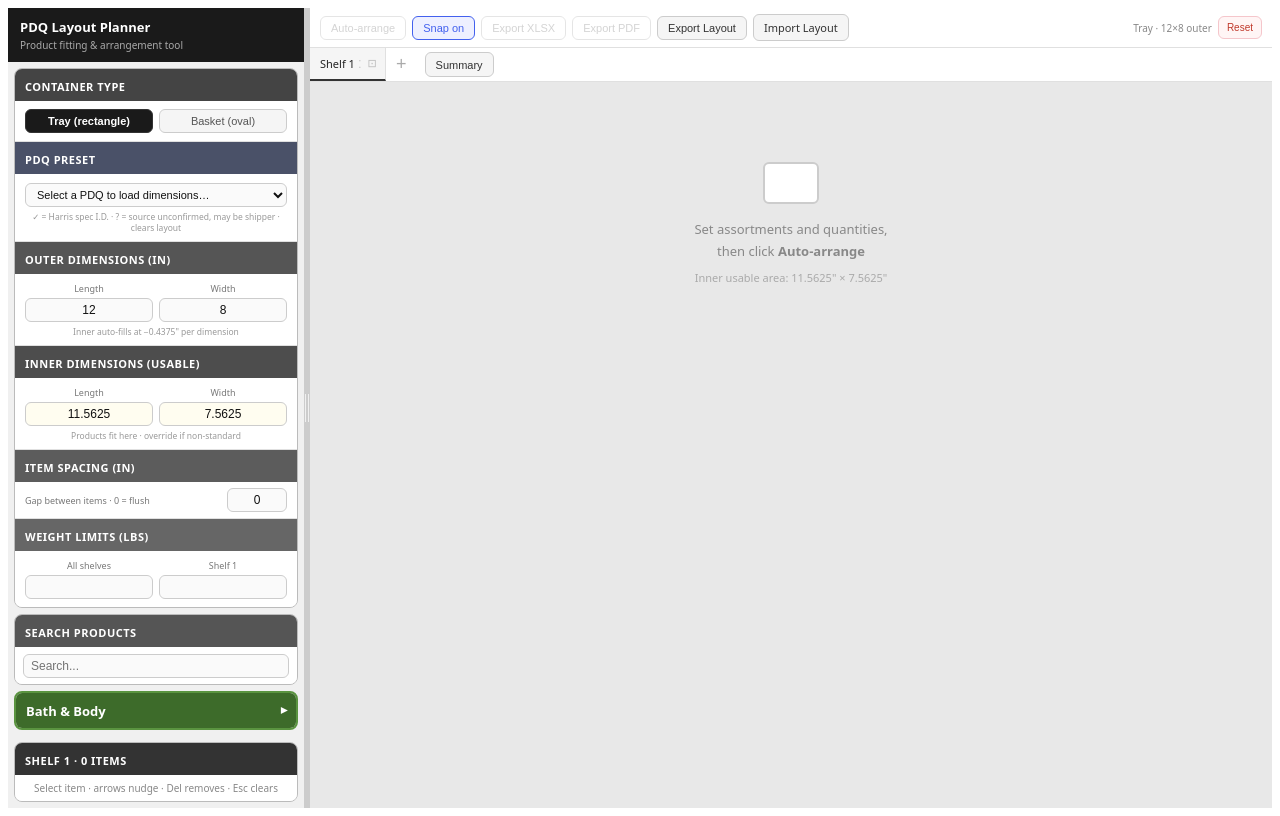
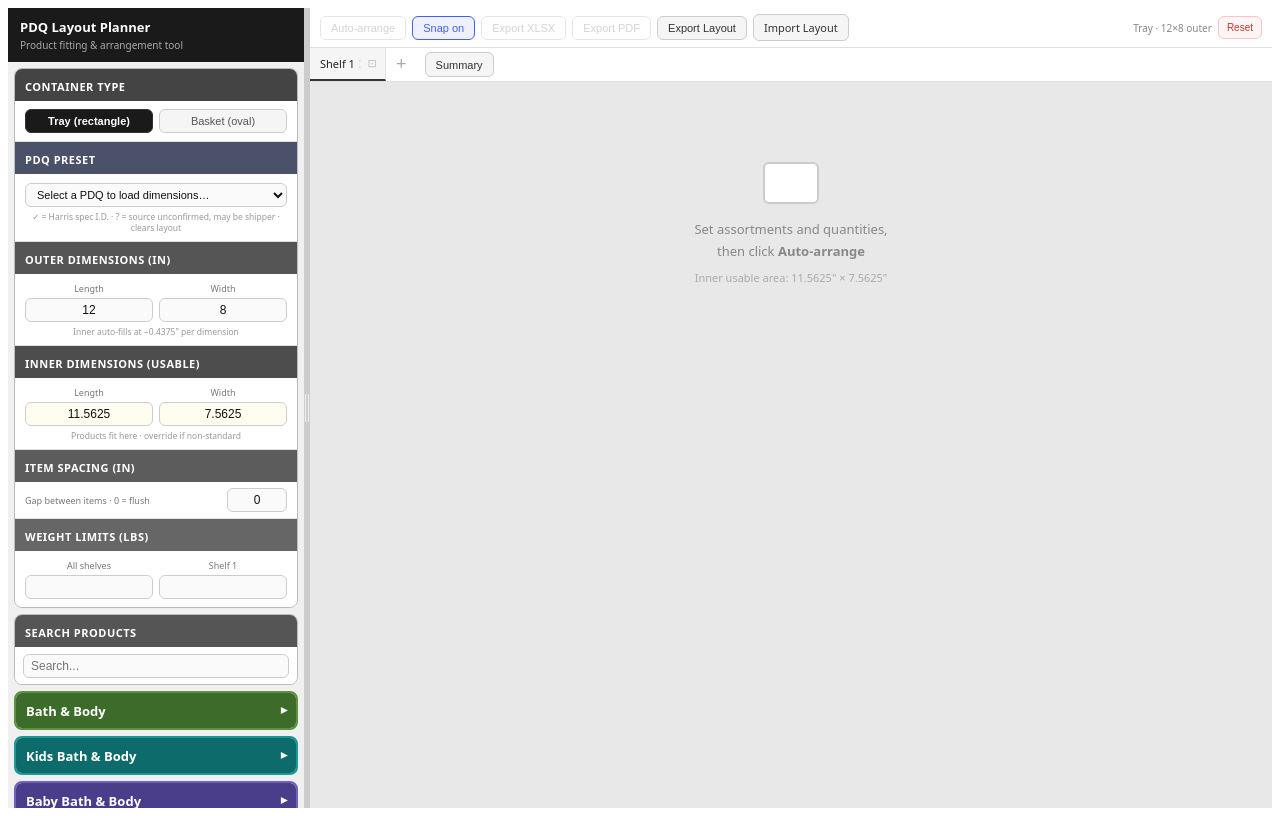
Before and after one commit to catharamelissa/pdq-layout-planner, a React (Vite) app: page / in a window 1280 px wide. Built offline with nearby package versions, Linux system fonts and the light colour scheme.

Commit message:
Refactor left panel for better overflow handling

```diff
--- a/src/App.jsx
+++ b/src/App.jsx
@@ -723,8 +723,8 @@ export default function App() {
   return (
     <div style={{display:"flex",height:"100vh",background:"#e8e8e8",fontFamily:"system-ui,sans-serif",overflow:"hidden",userSelect:resizing?"none":"auto"}}>
       {/* LEFT PANEL */}
-      <div style={{width:panelW,background:"#f0f0f0",display:"flex",flexDirection:"column",overflow:"hidden",flexShrink:0}}>
-        <div style={{padding:"10px 12px",background:"#1a1a1a"}}>
+      <div style={{width:panelW,background:"#f0f0f0",display:"flex",flexDirection:"column",overflowY:"auto",overflowX:"hidden",flexShrink:0}}>
+        <div style={{padding:"10px 12px",background:"#1a1a1a",position:"sticky",top:0,zIndex:20,flexShrink:0}}>
           <div style={{fontSize:13,fontWeight:600,color:"#fff"}}>PDQ Layout Planner</div>
           <div style={{fontSize:10,color:"#aaa",marginTop:2}}>Product fitting & arrangement tool</div>
         </div>
@@ -825,7 +825,7 @@ export default function App() {
           <div style={{padding:"6px 8px",background:"#fff"}}><input placeholder="Search..." value={search} onChange={e=>setSearch(e.target.value)} style={inp}/></div>
         </div>
 
-        <div style={{flex:1,overflowY:"auto",background:"#f0f0f0",paddingBottom:6}}>
+        <div style={{background:"#f0f0f0",paddingBottom:6}}>
           {BRANDS.map(brand=>{
             const bc=BRAND_COLORS[brand];const bp=shown.filter(p=>p.brand===brand);if(!bp.length)return null;
             const bColl=collBrands.has(brand);const bkts={};
```
